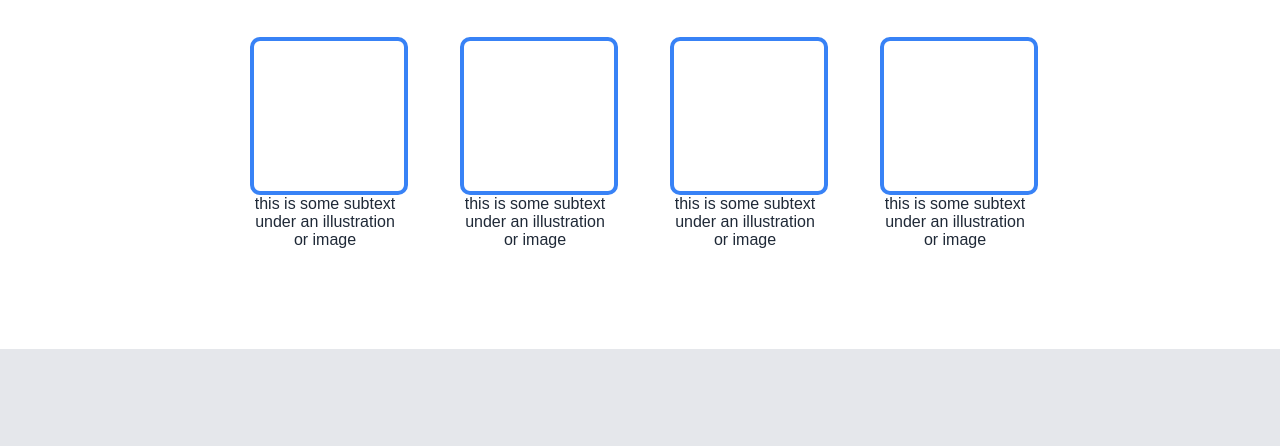
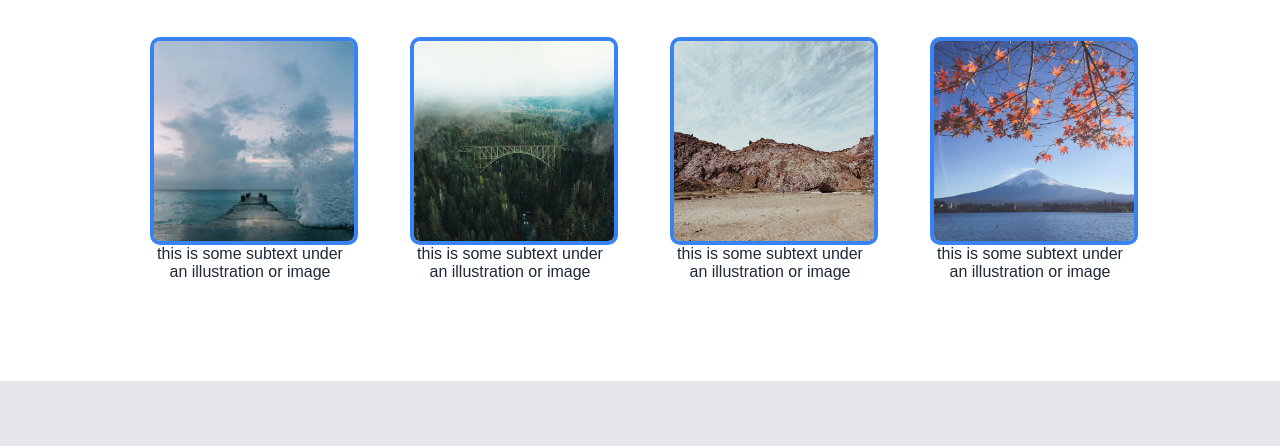
Before and after one commit to Raleese/landing-page, a plain HTML site: page index.html in a window 1280 px wide. Shown: the part 615-1061 px from the top of the page. Drawn offline with Linux system fonts and the light colour scheme.

Commit message:
Replace image placeholders with images

```diff
--- a/index.html
+++ b/index.html
@@ -30,19 +30,19 @@
         <div class="info">Some random information.</div>
         <div class="images">
             <div class="box">
-                <div class="img2"></div>
+                <img src="image2.jpg" class="img2">
                 <div class="imgtext">this is some subtext under an illustration or image</div>
             </div>
             <div class="box">
-                <div class="img2"></div>
+                <img src="image3.jpg" class="img2">
                 <div class="imgtext">this is some subtext under an illustration or image</div>
             </div>
             <div class="box">
-                <div class="img2"></div>
+                <img src="image4.jpg" class="img2">
                 <div class="imgtext">this is some subtext under an illustration or image</div>
             </div>
             <div class="box">
-                <div class="img2"></div>
+                <img src="image5.jpg" class="img2">
                 <div class="imgtext">this is some subtext under an illustration or image</div>
             </div>
         </div>
--- a/style.css
+++ b/style.css
@@ -95,7 +95,7 @@ a {
 .box {
     display: flex;
     flex-direction: column;
-    width: 150px;
+    width: 200px;
     text-align: center;
     font-size: 16px;
     color: #1F2937;
@@ -103,8 +103,8 @@ a {
 .img2 {
     border:4px solid #3882F6;
     border-radius: 10px;
-    height: 150px;
-    width: 150px;
+    width: 200px;
+    height: auto;
 }
 
 .container3 {
```
